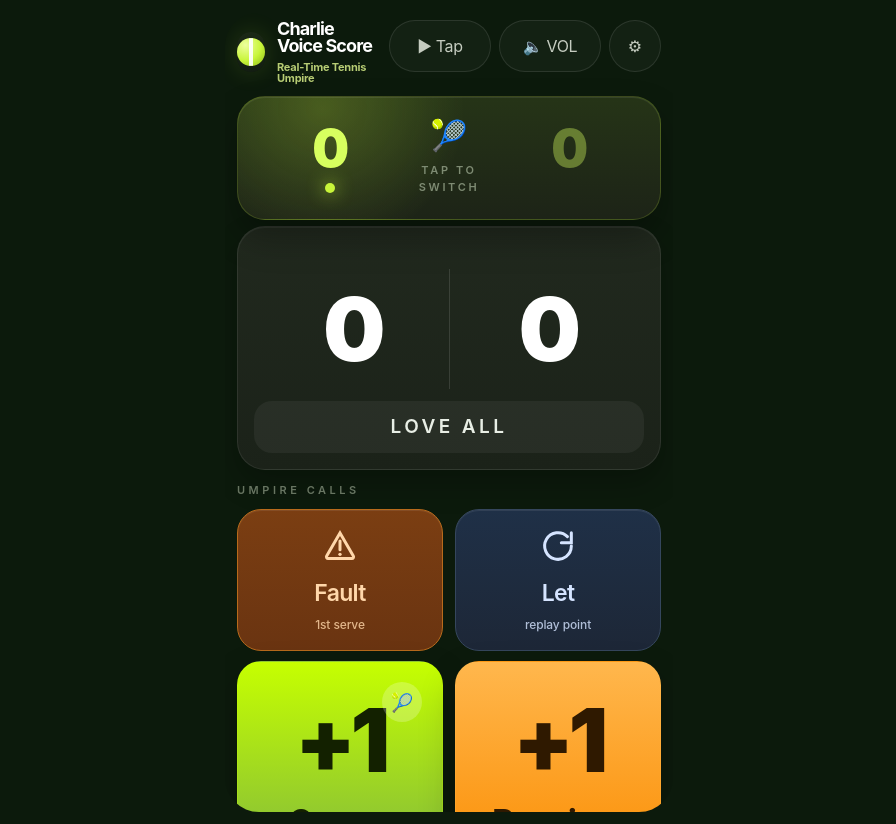
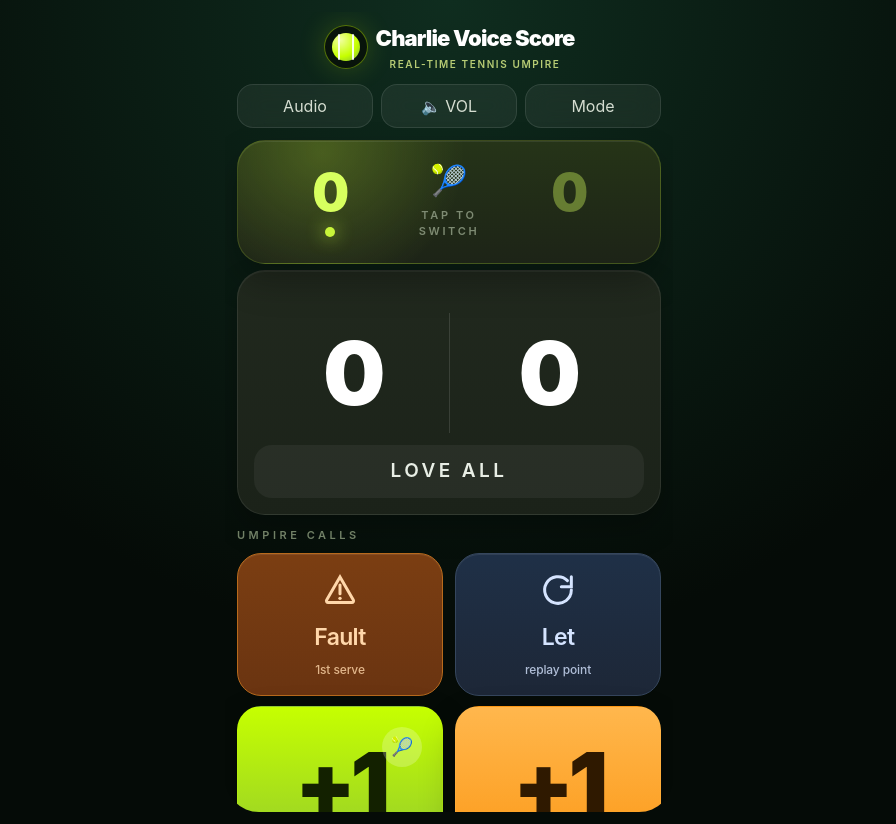
Before and after one commit to charlietabiroku/charlie-voice-score, a React (Vite) app: page / in a window 1280 px wide. Shown: the whole page, without its empty margins (191-1087 px from the left). Built offline with nearby package versions, Linux system fonts and the light colour scheme.

Commit message:
Restyle score controls to simple app layout

```diff
--- a/src/App.tsx
+++ b/src/App.tsx
@@ -26,10 +26,10 @@ import type {
 
 function BrandBadge() {
   return (
-    <span className="relative flex h-[40px] w-[40px] items-center justify-center rounded-[14px] bg-[linear-gradient(180deg,#1B2816_0%,#131D12_100%)] shadow-[0_0_24px_rgba(200,245,58,0.14)]">
-      <span className="h-7 w-7 rounded-full bg-[radial-gradient(circle_at_30%_25%,#EDFF9E_0%,#C8F53A_54%,#8DBA16_100%)]" />
-      <span className="absolute inset-y-[6px] left-[12px] w-[2px] rounded-full bg-white/90" />
-      <span className="absolute inset-y-[6px] right-[12px] w-[2px] rounded-full bg-white/90" />
+    <span className="relative flex h-[44px] w-[44px] items-center justify-center rounded-full border border-[rgba(198,255,0,0.4)] bg-[rgba(8,18,11,0.9)] shadow-[0_0_28px_rgba(198,255,0,0.18)]">
+      <span className="h-7 w-7 rounded-full bg-[radial-gradient(circle_at_30%_25%,#F1FF9F_0%,#C6FF00_58%,#7CB342_100%)]" />
+      <span className="absolute inset-y-[8px] left-[13px] w-[2px] rounded-full bg-white/90" />
+      <span className="absolute inset-y-[8px] right-[13px] w-[2px] rounded-full bg-white/90" />
     </span>
   );
 }
@@ -132,7 +132,7 @@ export default function App() {
     : getServerFirstValues(snap.server, snap.pa, snap.pb);
   const leftPoint = pointDisplay(serverPointValue, receiverPointValue, deuceRules, snap.isTiebreak);
   const rightPoint = pointDisplay(receiverPointValue, serverPointValue, deuceRules, snap.isTiebreak);
-  const audioButtonLabel = !audioOn ? "▶ Tap" : audioStatus === "loading" ? "⟳ Loading" : "▶ Tap";
+  const audioButtonLabel = !audioOn ? "Audio" : audioStatus === "loading" ? "Loading" : "Audio";
   const volumeButtonLabel = `${volumeBoost === 4 ? "🔊" : "🔈"} VOL`;
 
   function unlockAudio() {
@@ -252,21 +252,47 @@ export default function App() {
   }
 
   return (
-    <main className="flex min-h-dvh items-start justify-center overflow-y-auto bg-[#0C1A0C] px-1.5 py-1.5 text-white sm:px-3 sm:py-3 sm:items-center">
-      <div className="mx-auto flex min-h-dvh w-full max-w-[420px] flex-col px-1.5 pb-[calc(env(safe-area-inset-bottom)+6px)] pt-[calc(env(safe-area-inset-top)+5px)] sm:h-dvh sm:max-w-[448px] sm:overflow-hidden sm:rounded-[34px] sm:px-3 sm:pb-[calc(env(safe-area-inset-bottom)+10px)] sm:pt-[calc(env(safe-area-inset-top)+8px)]">
-        <header className="mb-2 flex items-start justify-between gap-2 sm:mb-3">
-          <div className="flex min-w-0 items-center gap-2.5 sm:gap-3">
+    <main className="flex min-h-dvh items-start justify-center overflow-y-auto bg-[radial-gradient(circle_at_top,#0f2d1f_0%,#050b07_62%)] px-2 py-2 text-white sm:px-3 sm:py-3 sm:items-center">
+      <div className="mx-auto flex min-h-dvh w-full max-w-[420px] flex-col px-1.5 pb-[calc(env(safe-area-inset-bottom)+10px)] pt-[calc(env(safe-area-inset-top)+8px)] sm:h-dvh sm:max-w-[448px] sm:overflow-hidden sm:rounded-[34px] sm:px-3 sm:pb-[calc(env(safe-area-inset-bottom)+12px)] sm:pt-[calc(env(safe-area-inset-top)+10px)]">
+        <header className="mb-2.5 text-center sm:mb-3">
+          <div className="flex items-center justify-center gap-2">
             <BrandBadge />
-            <div className="min-w-0 max-w-[138px] sm:max-w-[180px]">
-              <div className="text-[14px] font-bold leading-[0.95] tracking-[-0.05em] text-white sm:text-[18px]">
+            <div>
+              <div className="text-[19px] font-black tracking-[-0.04em] text-white sm:text-[22px]">
                 Charlie Voice Score
               </div>
-              <div className="mt-0.5 text-[8px] font-bold leading-[0.98] tracking-[-0.02em] text-[#B7CC74] sm:mt-2 sm:text-[11px]">
+              <div className="mt-0.5 text-[9px] font-semibold uppercase tracking-[0.16em] text-[#B7CC74] sm:text-[10px]">
                 Real-Time Tennis Umpire
               </div>
             </div>
           </div>
+        </header>
 
+        <div className="mb-2 grid grid-cols-3 gap-2 sm:mb-3">
+          <button
+            type="button"
+            onClick={unlockAudio}
+            className="flex h-[44px] items-center justify-center rounded-[16px] border border-[rgba(255,255,255,0.1)] bg-[rgba(255,255,255,0.06)] text-[12px] font-medium text-[#D5DDD1] backdrop-blur-md"
+          >
+            <span>{audioButtonLabel}</span>
+          </button>
+          <button
+            type="button"
+            onClick={() => setVolumeBoost((prev) => (prev === 2 ? 4 : 2))}
+            className="flex h-[44px] items-center justify-center rounded-[16px] border border-[rgba(255,255,255,0.1)] bg-[rgba(255,255,255,0.06)] text-[12px] font-medium text-[#D5DDD1] backdrop-blur-md"
+          >
+            <span>{volumeButtonLabel}</span>
+          </button>
+          <button
+            type="button"
+            onClick={() => setSettingsOpen(true)}
+            className="flex h-[44px] items-center justify-center rounded-[16px] border border-[rgba(255,255,255,0.1)] bg-[rgba(255,255,255,0.06)] text-[12px] font-medium text-[#D5DDD1] backdrop-blur-md"
+          >
+            <span>Mode</span>
+          </button>
+        </div>
+
+        <div className="hidden">
           <div className="flex shrink-0 items-center gap-1.5 sm:gap-2">
             <button
               type="button"
@@ -290,7 +316,7 @@ export default function App() {
               ⚙
             </button>
           </div>
-        </header>
+        </div>
 
         <ServeHero
           leftGames={leftGames}
@@ -314,14 +340,14 @@ export default function App() {
           />
         </div>
 
-        <div className="mt-2 text-[9px] font-semibold uppercase tracking-[0.24em] text-[#687562] sm:mt-3 sm:text-[11px] sm:tracking-[0.32em]">
+        <div className="mt-2 text-[10px] font-semibold uppercase tracking-[0.28em] text-[#718066] sm:mt-3 sm:text-[11px] sm:tracking-[0.32em]">
           Umpire Calls
         </div>
 
         <div className="mt-1.5 grid grid-cols-2 gap-2 sm:mt-2.5 sm:gap-3">
           <UmpireBtn
-            title={faultCount === 0 ? "Fault" : "2nd Fault!"}
-            subtitle={faultCount === 0 ? "1st serve" : "→ Double Fault"}
+            title="Fault"
+            subtitle={faultCount === 0 ? "1st serve" : "double fault"}
             icon={<FaultIcon />}
             tone="fault"
             onClick={handleFault}
@@ -339,7 +365,7 @@ export default function App() {
             type="button"
             whileTap={{ scale: 0.95 }}
             onClick={handleUndo}
-            className="flex min-h-[50px] items-center justify-center rounded-[18px] border border-[rgba(255,255,255,0.05)] bg-[rgba(255,255,255,0.03)] text-[13px] font-medium text-[#8D9788] sm:min-h-[60px] sm:text-[15px]"
+            className="flex min-h-[52px] items-center justify-center rounded-[16px] border border-[rgba(255,255,255,0.08)] bg-[rgba(255,255,255,0.08)] text-[13px] font-medium text-[#D7DDD3] backdrop-blur-md sm:min-h-[60px] sm:text-[15px]"
           >
             <UndoIcon />
             Undo
@@ -348,7 +374,7 @@ export default function App() {
             type="button"
             whileTap={{ scale: 0.95 }}
             onClick={handleReset}
-            className="flex min-h-[50px] items-center justify-center rounded-[18px] border border-[rgba(255,158,58,0.28)] bg-[rgba(84,30,18,0.4)] text-[13px] font-medium text-[#FFB7A3] sm:min-h-[60px] sm:text-[15px]"
+            className="flex min-h-[52px] items-center justify-center rounded-[16px] border border-[rgba(255,255,255,0.08)] bg-[rgba(255,255,255,0.08)] text-[13px] font-medium text-[#FFD1C3] backdrop-blur-md sm:min-h-[60px] sm:text-[15px]"
           >
             <ResetIcon />
             Reset
```
